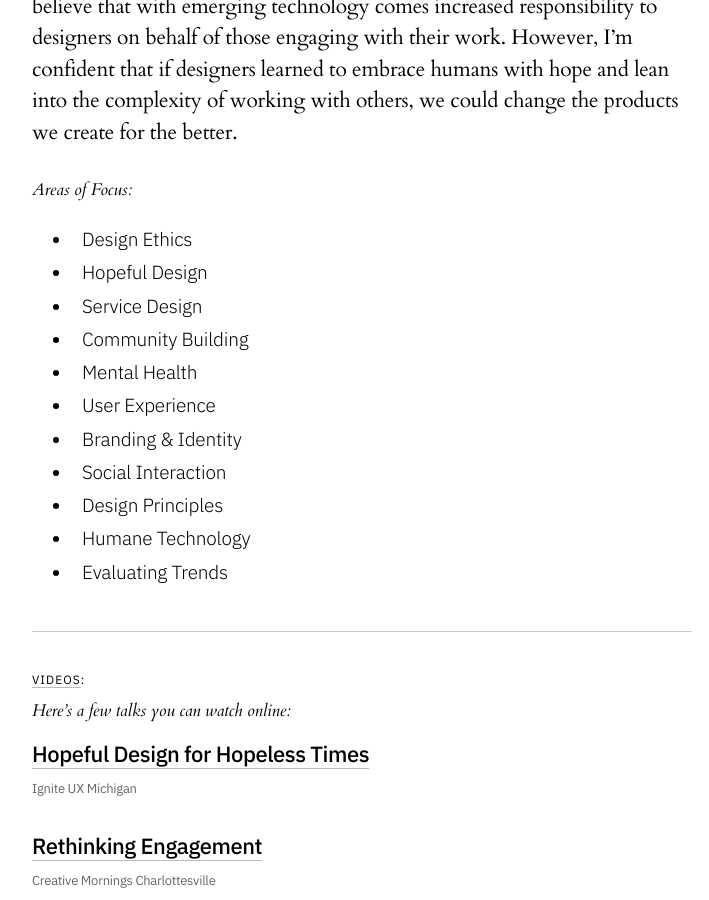
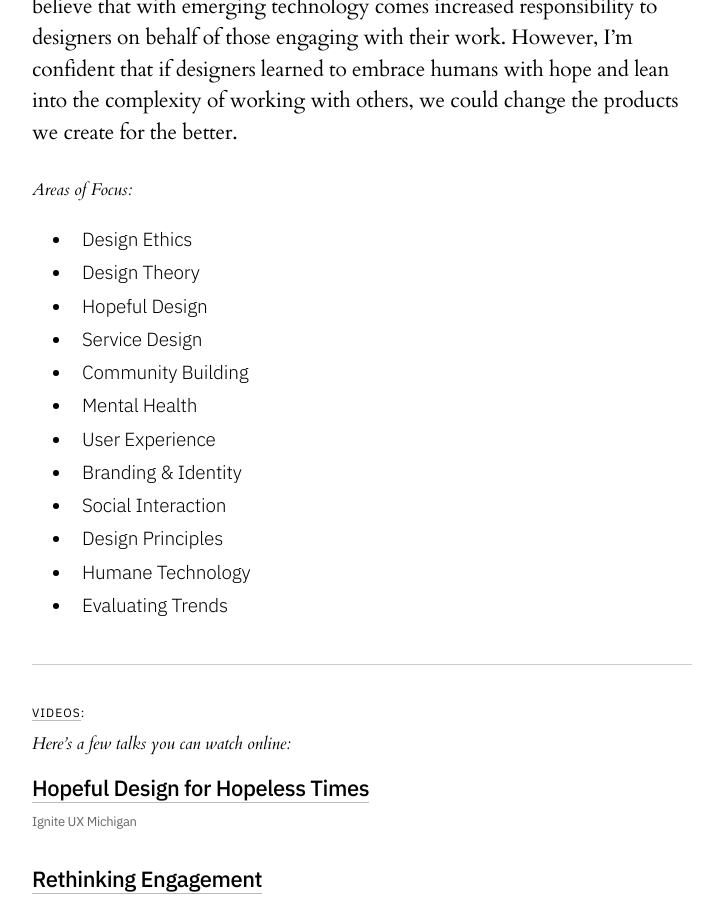
Before and after one commit to jeremydcherry/jeremydcherry.github.io, a Jekyll site: the page built from content/speaking.md, in a window 1280 px wide and 900 px high, scrolled down 1352 px. Shown: the whole window, without its empty margins (428-1137 px from the left). Built offline with Jekyll 4.4.1, drawn with Linux system fonts in a browser that asks for light colours.

Commit message:
Added area of focus to Speaking

```diff
--- a/content/speaking.md
+++ b/content/speaking.md
@@ -25,6 +25,7 @@ My favorite topic to speak about is how hope impacts the work we create for othe
 ##### _Areas of Focus:_
 
 * Design Ethics
+* Design Theory
 * Hopeful Design
 * Service Design
 * Community Building
```
